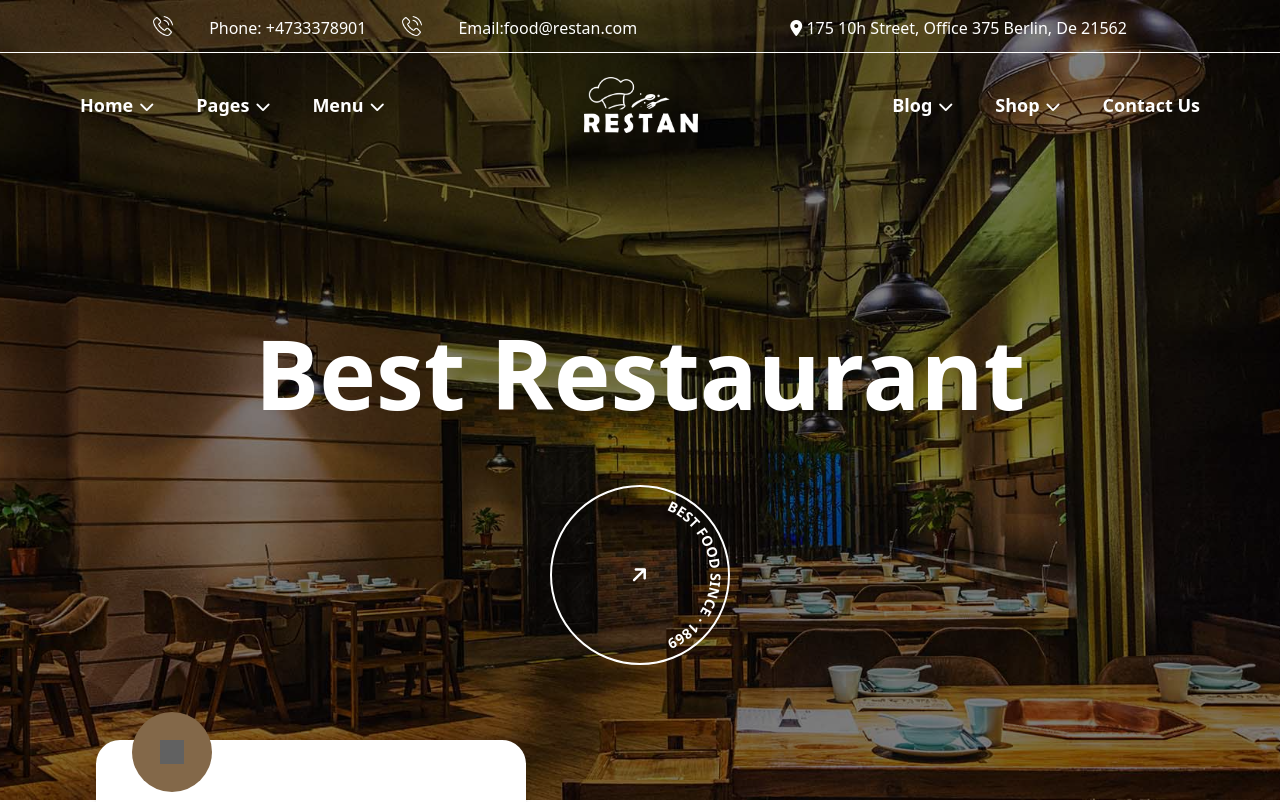
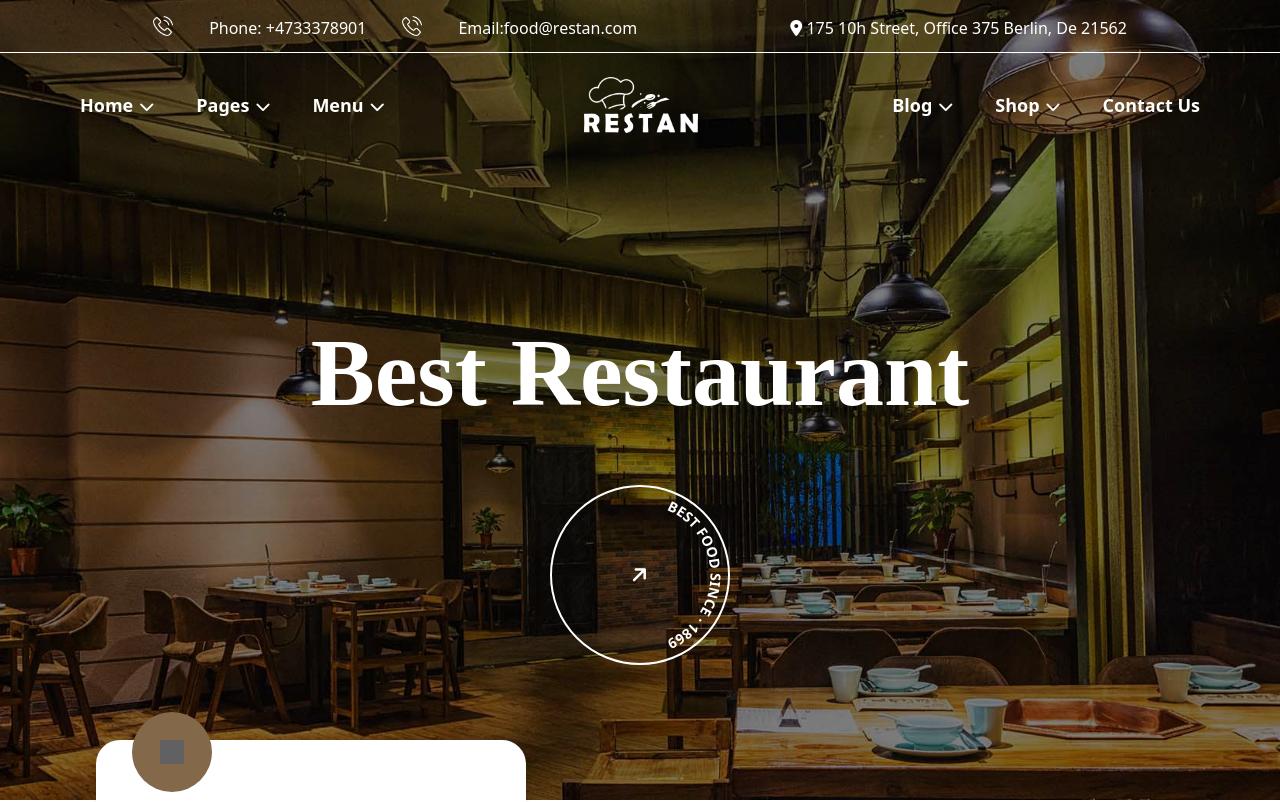
Before and after one commit to Jenisha06/restuarant, a Next.js app: page / in a window 1280 px wide. Shown: the top 802 px of the page. Built offline with nearby package versions, Linux system fonts and the light colour scheme; grey boxes are pictures that could not be loaded.

Commit message:
Add styles for clip-ribbon and h1 elements

```diff
--- a/app/globals.css
+++ b/app/globals.css
@@ -1 +1,9 @@
 @import "tailwindcss";
+
+.clip-ribbon {
+  clip-path: polygon(0% 50%, 5% 0%, 95% 0%, 100% 50%, 95% 100%, 5% 100%);
+}
+
+h1 {
+  font-family: 'Marcellus', serif;
+}
```
